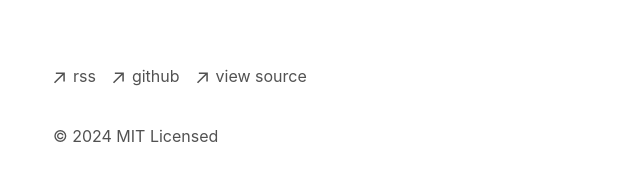
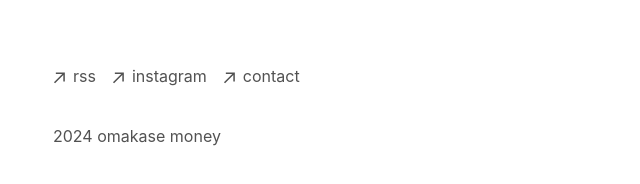
Before and after one commit to jarrensj/freebreadreviews, a Next.js app: page / in a window 1280 px wide. Shown: the part 360-544 px from the top of the page, without its empty margins (299-939 px from the left). Built offline with nearby package versions, Linux system fonts and the light colour scheme.

Commit message:
edit footer

```diff
--- a/app/components/footer.tsx
+++ b/app/components/footer.tsx
@@ -35,10 +35,10 @@ export default function Footer() {
             className="flex items-center transition-all hover:text-neutral-800 dark:hover:text-neutral-100"
             rel="noopener noreferrer"
             target="_blank"
-            href="https://github.com/vercel/next.js"
+            href="https://instagram.com/jarrensj"
           >
             <ArrowIcon />
-            <p className="ml-2 h-7">github</p>
+            <p className="ml-2 h-7">instagram</p>
           </a>
         </li>
         <li>
@@ -46,15 +46,15 @@ export default function Footer() {
             className="flex items-center transition-all hover:text-neutral-800 dark:hover:text-neutral-100"
             rel="noopener noreferrer"
             target="_blank"
-            href="https://vercel.com/templates/next.js/portfolio-starter-kit"
+            href="mailto:sanjose.jarren@gmail.com"
           >
             <ArrowIcon />
-            <p className="ml-2 h-7">view source</p>
+            <p className="ml-2 h-7">contact</p>
           </a>
         </li>
       </ul>
       <p className="mt-8 text-neutral-600 dark:text-neutral-300">
-        © {new Date().getFullYear()} MIT Licensed
+        {new Date().getFullYear()} omakase money
       </p>
     </footer>
   )
```
